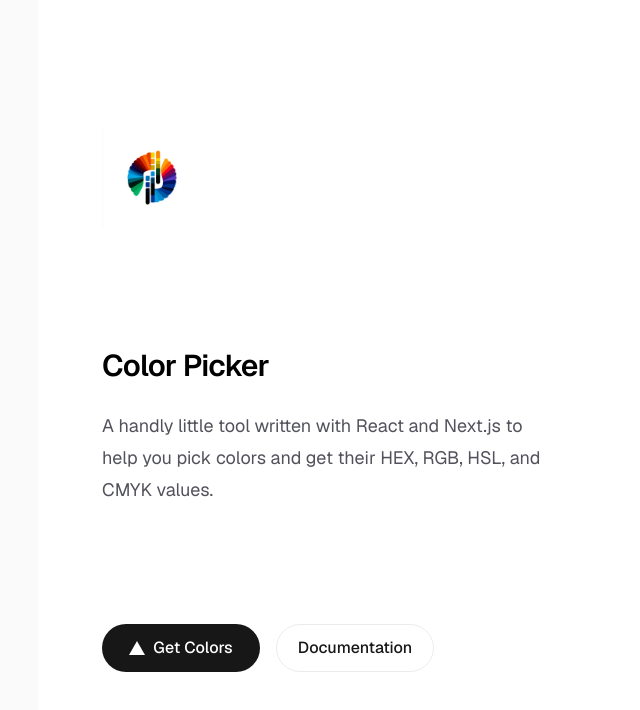
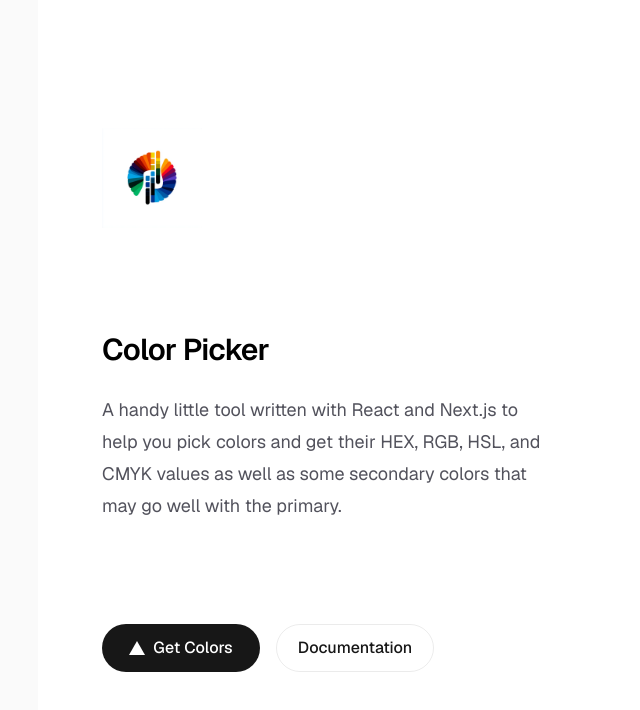
Before and after one commit to eslerner/color-picker, a Next.js app: page / in a window 1280 px wide. Shown: the top 710 px of the page, without its empty margins (218-858 px from the left). Built offline with nearby package versions, Linux system fonts and the light colour scheme.

Commit message:
trivial: wording was a little off

```diff
--- a/app/page.tsx
+++ b/app/page.tsx
@@ -17,8 +17,9 @@ export default function Home() {
             Color Picker
           </h1>
           <p className="max-w-md text-lg leading-8 text-zinc-600 dark:text-zinc-400">
-            A handly little tool written with React and Next.js to help you pick
-            colors and get their HEX, RGB, HSL, and CMYK values.
+            A handy little tool written with React and Next.js to help you pick
+            colors and get their HEX, RGB, HSL, and CMYK values as well as some
+            secondary colors that may go well with the primary.
           </p>
         </div>
         <div className="flex flex-col gap-4 text-base font-medium sm:flex-row">
```
